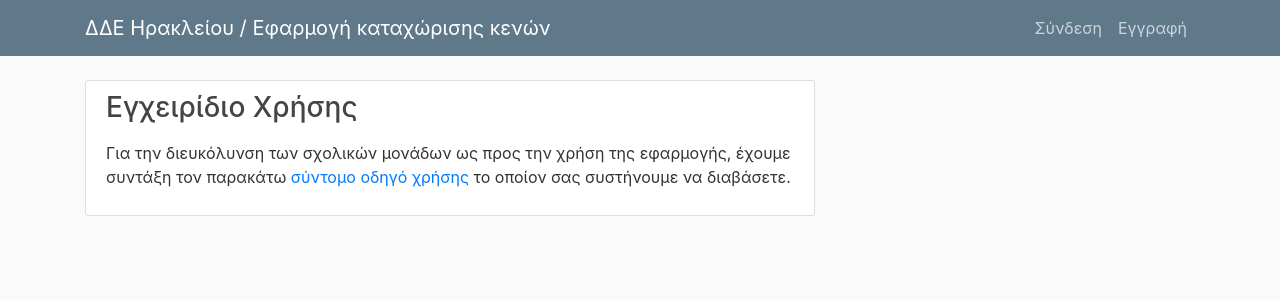
After one commit to dideher/vacancies, a Django app: page /help/ in a window 1280 px wide. The commit adds this page. Shown: the top 300 px of the page. Run offline with Django 3.2, Linux system fonts and the light colour scheme; some libraries are stand-ins or nearby versions.

Commit message:
added help section with link to user-guide.docx

```diff
--- a/app/main_app/templates/main_app/about.html
+++ b/app/main_app/templates/main_app/about.html
@@ -3,10 +3,11 @@
     <article class="media content-section">
         <div class="media-body">
             <h3 class="article-title">Σχετικά</h3>
+            <p></p>
             <p>
                 Η εφαρμογή καταχώρισης κενών έχει δημιουργηθεί από το τμήμα Ανάπτυξης
                 Λογισμικού της <a href="http://dide.ira.sch.gr">Διεύθυνσης Δευτεροβάθμιας
-                Εκπαίδευσης Ηρακλείου Κρήτης</a>
+                Εκπαίδευσης Ηρακλείου Κρήτης</a>.
             <p>
                 Για την ανάπτυξη της εφαρμογής έχουν χρησιμοποιηθεί αποκλειστικά τεχνολογίες και
                 εργαλεία ανοιχτού λογισμικού.
@@ -17,7 +18,6 @@
                 στο τηλέφωνο <strong>2810 333777</strong> ή στείλτε μήνυμα στο
                 <a href="mailto:swdd@ira.sch.gr">swddira@sch.gr</a>.
             </p>
-
         </div>
     </article>
 {% endblock content %}
--- a/app/main_app/templates/main_app/base.html
+++ b/app/main_app/templates/main_app/base.html
@@ -164,6 +164,9 @@
                             </span>
                         </li>
                         <li class="list-group-item list-group-item-light sidebar">
+                            <a class="sidebar-item" href="{% url 'main_app:help' %}">Εγχειρίδιο Χρήσης</a>
+                        </li>
+                        <li class="list-group-item list-group-item-light sidebar">
                             <a class="sidebar-item" href="{% url 'main_app:about' %}">Σχετικά με την εφαρμογή</a>
                         </li>
                     </ul>
--- /dev/null
+++ b/app/main_app/templates/main_app/help.html
@@ -0,0 +1,15 @@
+{% extends "main_app/base.html" %}
+{% load static %}
+{% block content %}
+    <article class="media content-section">
+        <div class="media-body">
+            <h3 class="article-title">Εγχειρίδιο Χρήσης</h3>
+            <p></p>
+            <p>
+                Για την διευκόλυνση των σχολικών μονάδων ως προς την χρήση της εφαρμογής,
+                έχουμε συντάξη τον παρακάτω <a href="{% static '/user-guide.docx' %}">σύντομο οδηγό χρήσης</a>
+                το οποίον σας συστήνουμε να διαβάσετε.
+            </p>
+        </div>
+    </article>
+{% endblock content %}
--- a/app/main_app/urls.py
+++ b/app/main_app/urls.py
@@ -27,5 +27,6 @@ urlpatterns = [
     path('entry/<int:pk>/update/', EntryUpdateView.as_view(), name='entry_update'),
     path('entry/<int:pk>/delete/', EntryDeleteView.as_view(), name='entry_delete'),
     path('about/', views.about, name='about'),
+    path('help/', views.help, name='help'),
     path('specialties/', SpecialtiesListView.as_view(), name='specialties'),
 ]
--- a/app/main_app/views.py
+++ b/app/main_app/views.py
@@ -162,6 +162,8 @@ def about(request):
 def home(request):
     return render(request, 'main_app/home.html', {'title': 'Αρχική'})
 
+def help(request):
+    return render(request, 'main_app/help.html', {'title': 'Εγχειρίδιο Χρήσης'})
 
 def clear_entries(request):
     if request.method == 'POST':
```
Also changed, not shown: 1 other file.
